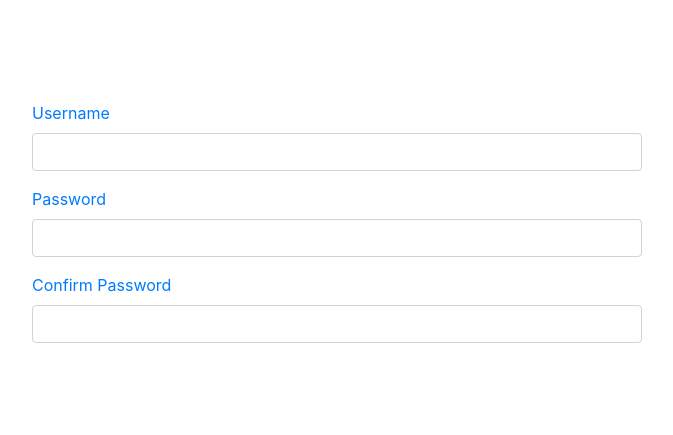
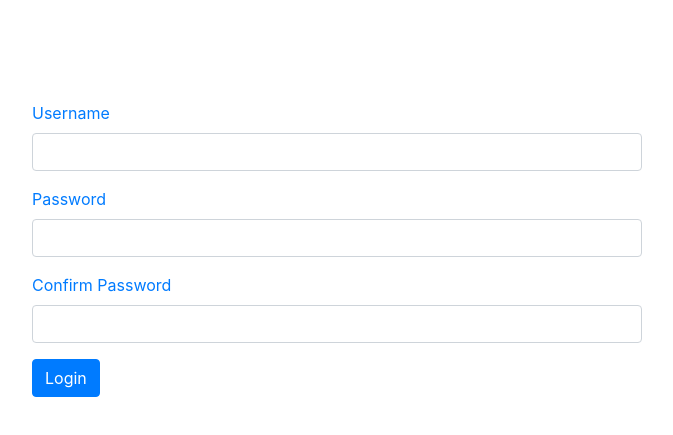
Before and after one commit to Tamara176Markovic/eDnevnik, a plain HTML site: page index.html in a window 1280 px wide. Shown: the part 99-534 px from the top of the page, without its empty margins (303-976 px from the left). Drawn offline with nearby package versions, Linux system fonts and the light colour scheme.

Commit message:
Add files via upload

```diff
--- a/index.html
+++ b/index.html
@@ -15,6 +15,7 @@
             <h1 class="text-primary text-center">eDnevnik</h1>
         </article>
         <article class="col-md-12 m-auto py-5">
+            <form class="form-horizontal" role="form" action="formProcess.php" method="post" enctype="multipart/form-data">
                 <div class="col-md-6 offset-md-3 form-group">
                     <label for="username" class="text-primary">Username</label>
                     <input class="form-control" type="text" id="username">
@@ -33,6 +34,10 @@
                         Password does not match
                     </div>
                 </div>
+                <div class="col-md-6 offset-md-3">
+                    <button type="submit" class="btn btn-primary" name="login">Login</button>
+                </div>
+            </form>
         </article>
     </main>
 
```
Lines whose indentation alone changed are shown as unchanged.
